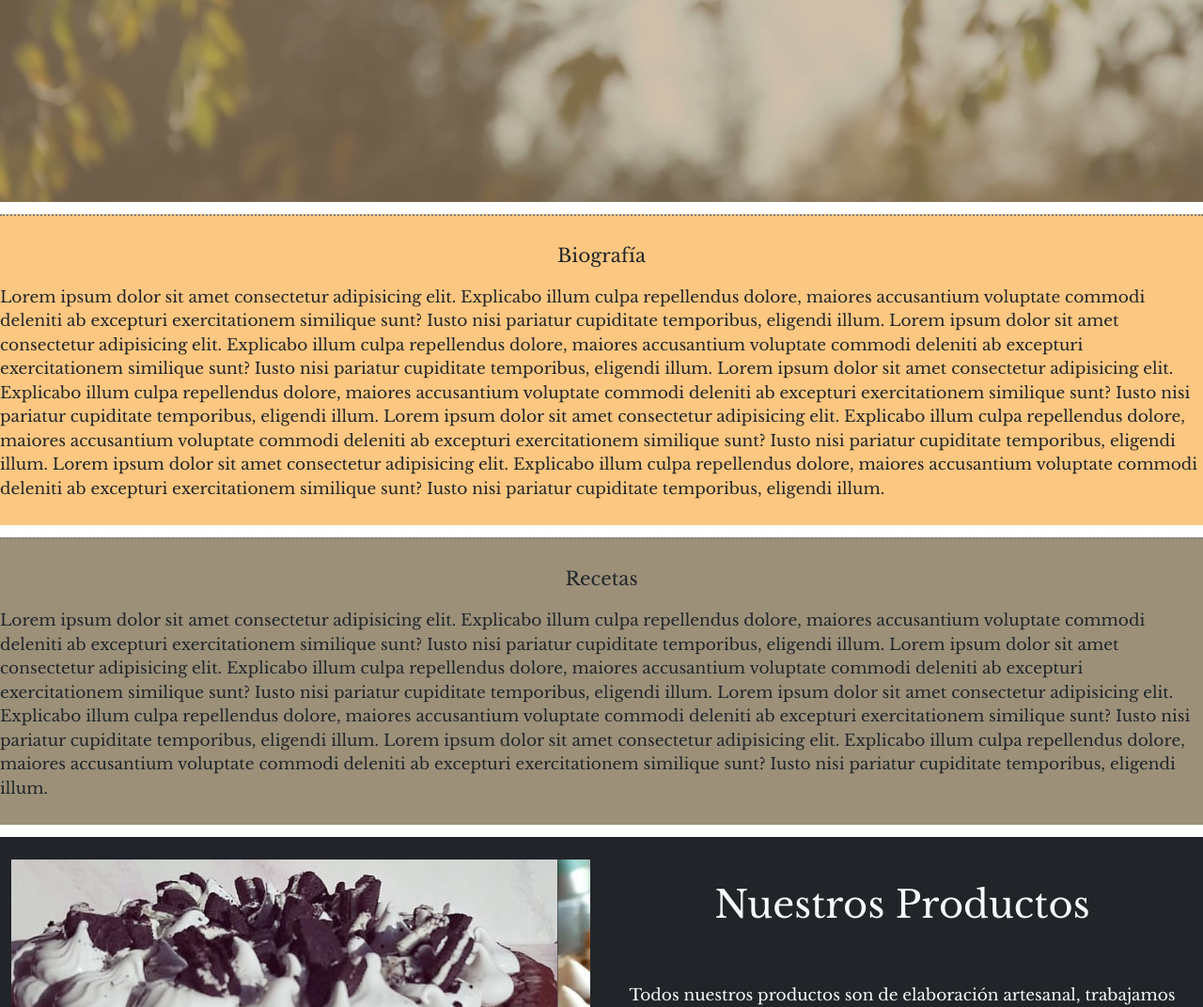
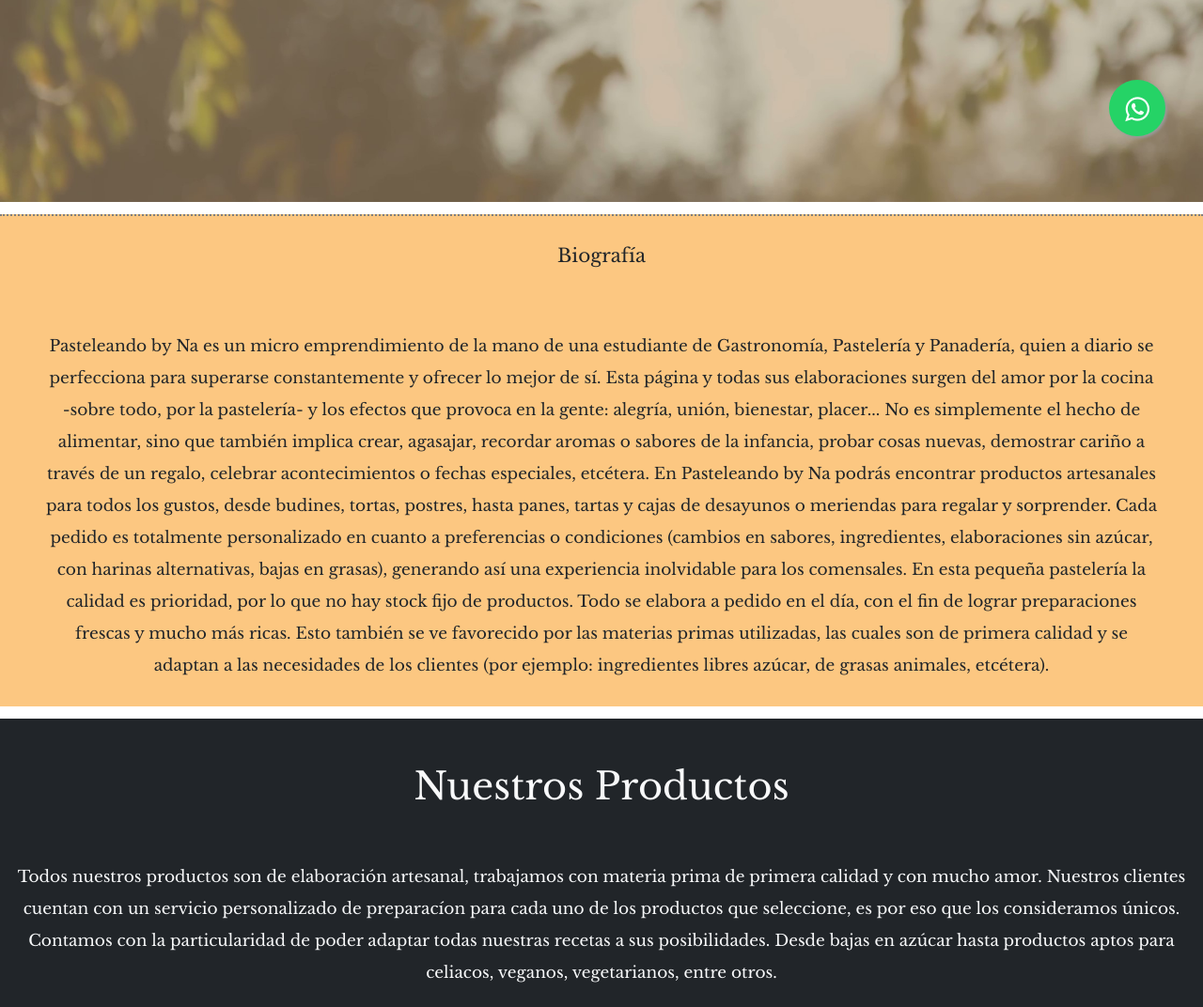
Before and after one commit to lauraestruc/dw-test, a website: page index.html in a window 1280 px wide. Shown: the part 615-1687 px from the top of the page at 94% size. Drawn offline with nearby package versions, Linux system fonts and the light colour scheme.

Commit message:
incorporacion de imagen y texto

```diff
--- a/css/style.css
+++ b/css/style.css
@@ -60,4 +60,22 @@
   -moz-transform: translate(100px);
 }
 
+.float{
+	position:fixed;
+	width:60px;
+	height:60px;
+	bottom:40px;
+	right:40px;
+	background-color:#25d366;
+	color:#FFF;
+	border-radius:50px;
+	text-align:center;
+  font-size:30px;
+	box-shadow: 2px 2px 3px #999;
+  z-index:100;
+}
+
+.my-float{
+	margin-top:16px;
+}
 /*# sourceMappingURL=style.css.map */
--- a/index.html
+++ b/index.html
@@ -26,6 +26,8 @@
     <link href="https://fonts.googleapis.com/css2?family=Libre+Baskerville&display=swap" rel="stylesheet">
     <link rel="stylesheet" href="css/style.css">
     <link  rel="icon"   href="images/icon.jpeg" type="image/jpeg"/>
+
+
     <title>PasteleandoByNa</title>
 
     <!-- <link rel="shortcut icon" href="favicon.ico" type="image/x-icon"> -->
@@ -49,9 +51,6 @@
                     <a class="nav-link" href="#biografia">Biografía</a>
                 </li>
                 <li class="nav-item">
-                    <a class="nav-link" href="#recetas">Recetas</a>
-                </li>
-                <li class="nav-item">
                     <a class="nav-link" href="#productos">Productos</a>
                 </li>
                 <li class="nav-item">
@@ -61,57 +60,40 @@
           </div>
         </div>
     </nav>
-
+    <div>
+        <link rel="stylesheet" href="https://maxcdn.bootstrapcdn.com/font-awesome/4.5.0/css/font-awesome.min.css">
+        <a href="https://api.whatsapp.com/send?phone=541135939952&text=Hola%21%20Quisiera%20m%C3%A1s%20informaci%C3%B3n%20sobre%20sus%20productos." class="float" target="_blank">
+        <i class="fa fa-whatsapp my-float"></i>
+        </a>
+    </div>
 
     <section class="section-container">
         <div id="inicio"><img src="images/welcome.jpg" alt="paisaje de bienvenida a pasteleando" class="w-100"></div>
         <div id="biografia">
-            <h2 class="biotitle">Biografía</h2>
-            <p class="bioparrafo"> Lorem ipsum dolor sit amet consectetur adipisicing elit.
-                    Explicabo illum culpa repellendus dolore, maiores accusantium voluptate commodi
-                    deleniti ab excepturi exercitationem similique sunt? Iusto nisi pariatur cupiditate
-                    temporibus, eligendi illum.
-                    Lorem ipsum dolor sit amet consectetur adipisicing elit.
-                    Explicabo illum culpa repellendus dolore, maiores accusantium voluptate commodi
-                    deleniti ab excepturi exercitationem similique sunt? Iusto nisi pariatur cupiditate
-                    temporibus, eligendi illum.
-                    Lorem ipsum dolor sit amet consectetur adipisicing elit.
-                    Explicabo illum culpa repellendus dolore, maiores accusantium voluptate commodi
-                    deleniti ab excepturi exercitationem similique sunt? Iusto nisi pariatur cupiditate
-                    temporibus, eligendi illum.
-                    Lorem ipsum dolor sit amet consectetur adipisicing elit.
-                    Explicabo illum culpa repellendus dolore, maiores accusantium voluptate commodi
-                    deleniti ab excepturi exercitationem similique sunt? Iusto nisi pariatur cupiditate
-                    temporibus, eligendi illum.
-                    Lorem ipsum dolor sit amet consectetur adipisicing elit.
-                    Explicabo illum culpa repellendus dolore, maiores accusantium voluptate commodi
-                    deleniti ab excepturi exercitationem similique sunt? Iusto nisi pariatur cupiditate
-                    temporibus, eligendi illum.
+            <h2 class="biotitle pb-5">Biografía</h2>
+            <p class="bioparrafo lh-lg text-center mx-5"> Pasteleando by Na es un micro emprendimiento de la mano de una estudiante de Gastronomía, Pastelería y Panadería, quien a diario se perfecciona para superarse constantemente y ofrecer lo mejor de sí.
+
+                Esta página y todas sus elaboraciones surgen del amor por la cocina -sobre todo, por la pastelería- y los efectos que provoca en la gente: alegría, unión, bienestar, placer... No es simplemente el hecho de alimentar, sino que también implica crear, agasajar, recordar aromas o sabores de la infancia, probar cosas nuevas, demostrar cariño a través de un regalo, celebrar acontecimientos o fechas especiales, etcétera.
+
+                En Pasteleando by Na podrás encontrar productos artesanales para todos los gustos, desde budines, tortas, postres, hasta panes, tartas y cajas de desayunos o meriendas para regalar y sorprender. Cada pedido es totalmente personalizado en cuanto a preferencias o condiciones (cambios en sabores, ingredientes, elaboraciones sin azúcar, con harinas alternativas, bajas en grasas), generando así una experiencia inolvidable para los comensales.
+
+                En esta pequeña pastelería la calidad es prioridad, por lo que no hay stock fijo de productos. Todo se elabora a pedido en el día, con el fin de lograr preparaciones frescas y mucho más ricas. Esto también se ve favorecido por las materias primas utilizadas, las cuales son de primera calidad y se adaptan a las necesidades de los clientes (por ejemplo:  ingredientes libres azúcar, de grasas animales, etcétera).
             </p>
         </div>
-        <div id="recetas">
-            <h2 class="recetatitle">Recetas</h2>
-            <p class="recetaparrafo"> Lorem ipsum dolor sit amet consectetur adipisicing elit.
-                    Explicabo illum culpa repellendus dolore, maiores accusantium voluptate commodi
-                    deleniti ab excepturi exercitationem similique sunt? Iusto nisi pariatur cupiditate
-                    temporibus, eligendi illum.
-                    Lorem ipsum dolor sit amet consectetur adipisicing elit.
-                    Explicabo illum culpa repellendus dolore, maiores accusantium voluptate commodi
-                    deleniti ab excepturi exercitationem similique sunt? Iusto nisi pariatur cupiditate
-                    temporibus, eligendi illum.
-                    Lorem ipsum dolor sit amet consectetur adipisicing elit.
-                    Explicabo illum culpa repellendus dolore, maiores accusantium voluptate commodi
-                    deleniti ab excepturi exercitationem similique sunt? Iusto nisi pariatur cupiditate
-                    temporibus, eligendi illum.
-                    Lorem ipsum dolor sit amet consectetur adipisicing elit.
-                    Explicabo illum culpa repellendus dolore, maiores accusantium voluptate commodi
-                    deleniti ab excepturi exercitationem similique sunt? Iusto nisi pariatur cupiditate
-                    temporibus, eligendi illum.
-            </p>
-        </div>
+
         <div id="productos" class="container-fluid">
             <div class="row bg-dark">
-                <div class="col-6 py-4">
+
+                <div class="col-12 pt-5 text-center bg-dark text-light">
+                    <h1 class="pb-5">Nuestros Productos</h1>
+                    <p class="lh-lg ">Todos nuestros productos son de elaboración artesanal,
+                        trabajamos con materia prima de primera calidad y con mucho amor.
+                        Nuestros clientes cuentan con un servicio personalizado
+                        de preparacíon para cada uno de los productos que seleccione, es por eso que los consideramos únicos.
+                        Contamos con la particularidad de poder adaptar todas nuestras recetas a sus posibilidades. Desde bajas en azúcar hasta productos aptos para celiacos, veganos, vegetarianos, entre otros.
+                    </p>
+                </div>
+                <div class="col-12 py-4">
                     <div class="bg-dark text-light ">
                         <div id="carouselExampleControls" class="carousel slide" data-bs-ride="carousel">
                             <div class="carousel-inner">
@@ -119,35 +101,35 @@
                                 <img src="images/foto1.png" class="d-block w-100" alt="foto de uno de nuestros postres mas pedidos, el brownie">
                                 <div class="carousel-caption d-none d-md-block">
                                     <h5>Brownie</h5>
-                                    <p>Nulla vitae elit libero, a pharetra augue mollis interdum.</p>
+
                                 </div>
                             </div>
                             <div class="carousel-item">
                                 <img src="images/foto2.png" class="d-block w-100" alt="foto de un clasico italiano como lo es el tiramisu">
                                 <div class="carousel-caption d-none d-md-block">
                                     <h5>Tiramisú</h5>
-                                    <p>Nulla vitae elit libero, a pharetra augue mollis interdum.</p>
+
                                 </div>
                             </div>
                             <div class="carousel-item">
                                 <img src="images/foto3.png" class="d-block w-100" alt="foto de una torta de cumpleaños muy delicada">
                                 <div class="carousel-caption d-none d-md-block">
                                     <h5>Torta Cumpleaños</h5>
-                                    <p>Nulla vitae elit libero, a pharetra augue mollis interdum.</p>
+
                                 </div>
                             </div>
                             <div class="carousel-item">
                                 <img src="images/foto4.png" class="d-block w-100" alt="foto de un postre totalmente frutal y fresco">
                                 <div class="carousel-caption d-none d-md-block">
                                     <h5>Cremoso Frutal</h5>
-                                    <p>Nulla vitae elit libero, a pharetra augue mollis interdum.</p>
+
                                 </div>
                             </div>
                             <div class="carousel-item">
                                 <img src="images/foto5.png" class="d-block w-100" alt="foto de un postre iconico argentino, la chocotorta">
                                 <div class="carousel-caption d-none d-md-block ">
                                     <h5>Chocotorta</h5>
-                                    <p>Nulla vitae elit libero, a pharetra augue mollis interdum.</p>
+
                                 </div>
                             </div>
                             </div>
@@ -164,27 +146,12 @@
                         </div>
                     </div>
                 </div>
-                <div class="col-6 pt-5 text-center bg-dark text-light">
-                    <h1 class="pb-5">Nuestros Productos</h1>
-                    <p class="lh-lg ">Todos nuestros productos son de elaboración artesanal,
-                        trabajamos con materia prima de primera calidad y con mucho amor.
-                        Nuestros clientes cuentan con un servicio personalizado
-                        de preparacíon para cada uno de los productos que seleccione, es por eso que los consideramos únicos.
-                        Contamos con la particularidad de poder adaptar todas nuestras recetas a sus posibilidades. Desde bajas en azúcar hasta productos aptos para celiacos, veganos, vegetarianos, entre otros.
-                    </p>
-                </div>
             </div>
         </div>
         <div id="contacto">
             <h2 class="contactitle">Contacto</h2>
-            <p class="contactparrafo"> Lorem ipsum dolor sit amet consectetur adipisicing elit.
-                    Explicabo illum culpa repellendus dolore, maiores accusantium voluptate commodi
-                    deleniti ab excepturi exercitationem similique sunt? Iusto nisi pariatur cupiditate
-                    temporibus, eligendi illum.
-                    Lorem ipsum dolor sit amet consectetur adipisicing elit.
-                    Explicabo illum culpa repellendus dolore, maiores accusantium voluptate commodi
-                    deleniti ab excepturi exercitationem similique sunt? Iusto nisi pariatur cupiditate
-                    temporibus, eligendi illum.
+            <p class="contactparrafo text-center"> Los pedidos se toman con- por lo menos- dos días de anticipación y se retiran por la zona de Quilmes Oeste. También se realizan envíos o entregas en puntos de encuentro acordados previamente.
+                Podés realizar tu consulta por Whatsapp o vía Instagram.
             </p>
 
         </div>
```
